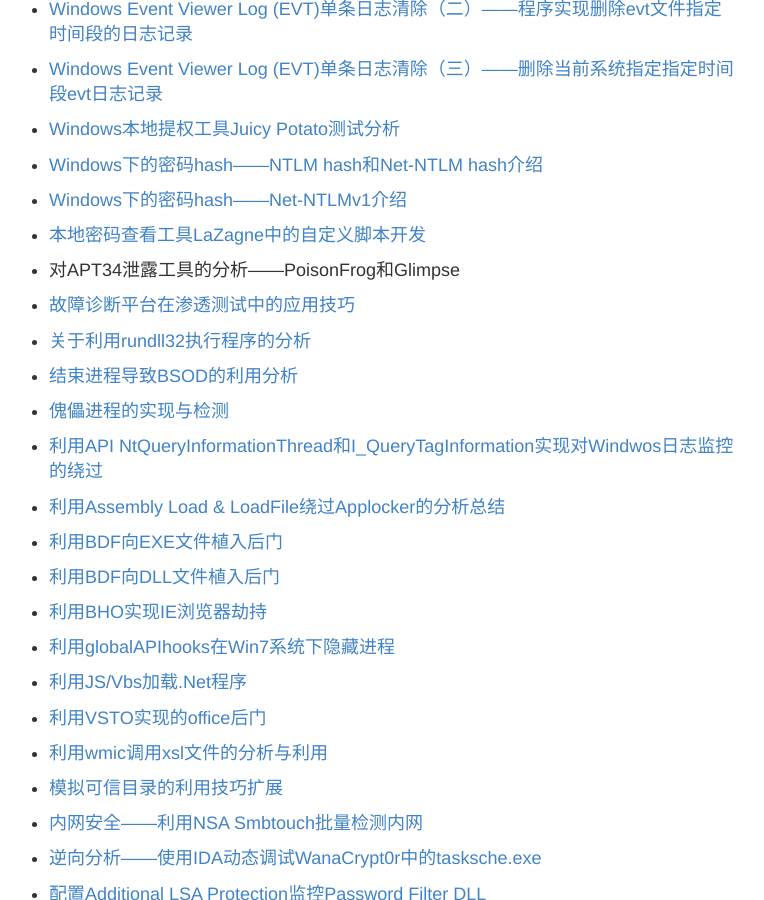
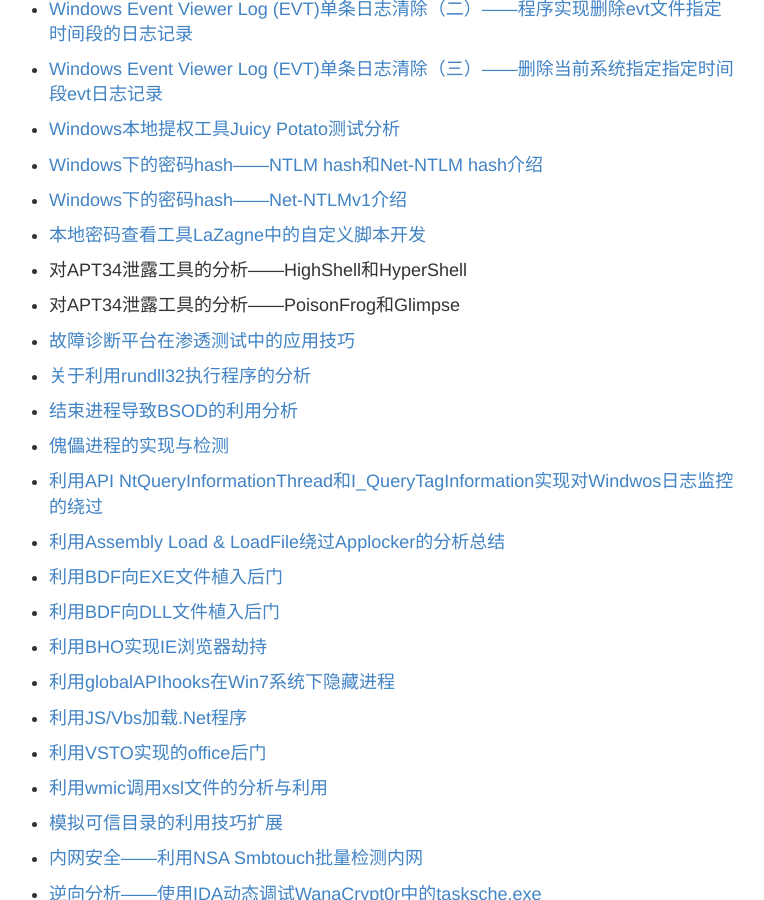
Before and after one commit to 3gstudent/backup-3gstudent.github.io, a Jekyll site: the page built from about.md, in a window 1280 px wide and 900 px high, scrolled down 4204 px. Shown: the whole window, without its empty margins (261-1025 px from the left). Built offline with Jekyll 4.4.1, drawn with Linux system fonts in a browser that asks for light colours.

Commit message:
Update about.md

```diff
--- a/about.md
+++ b/about.md
@@ -282,6 +282,9 @@ Github:   [3gstudent](https://github.com/3gstudent)
 
 -
  [本地密码查看工具LaZagne中的自定义脚本开发](https://3gstudent.github.io/3gstudent.github.io/%E6%9C%AC%E5%9C%B0%E5%AF%86%E7%A0%81%E6%9F%A5%E7%9C%8B%E5%B7%A5%E5%85%B7LaZagne%E4%B8%AD%E7%9A%84%E8%87%AA%E5%AE%9A%E4%B9%89%E8%84%9A%E6%9C%AC%E5%BC%80%E5%8F%91/)
+
+-
+ 对APT34泄露工具的分析——HighShell和HyperShell
 
 -
  对APT34泄露工具的分析——PoisonFrog和Glimpse
```
